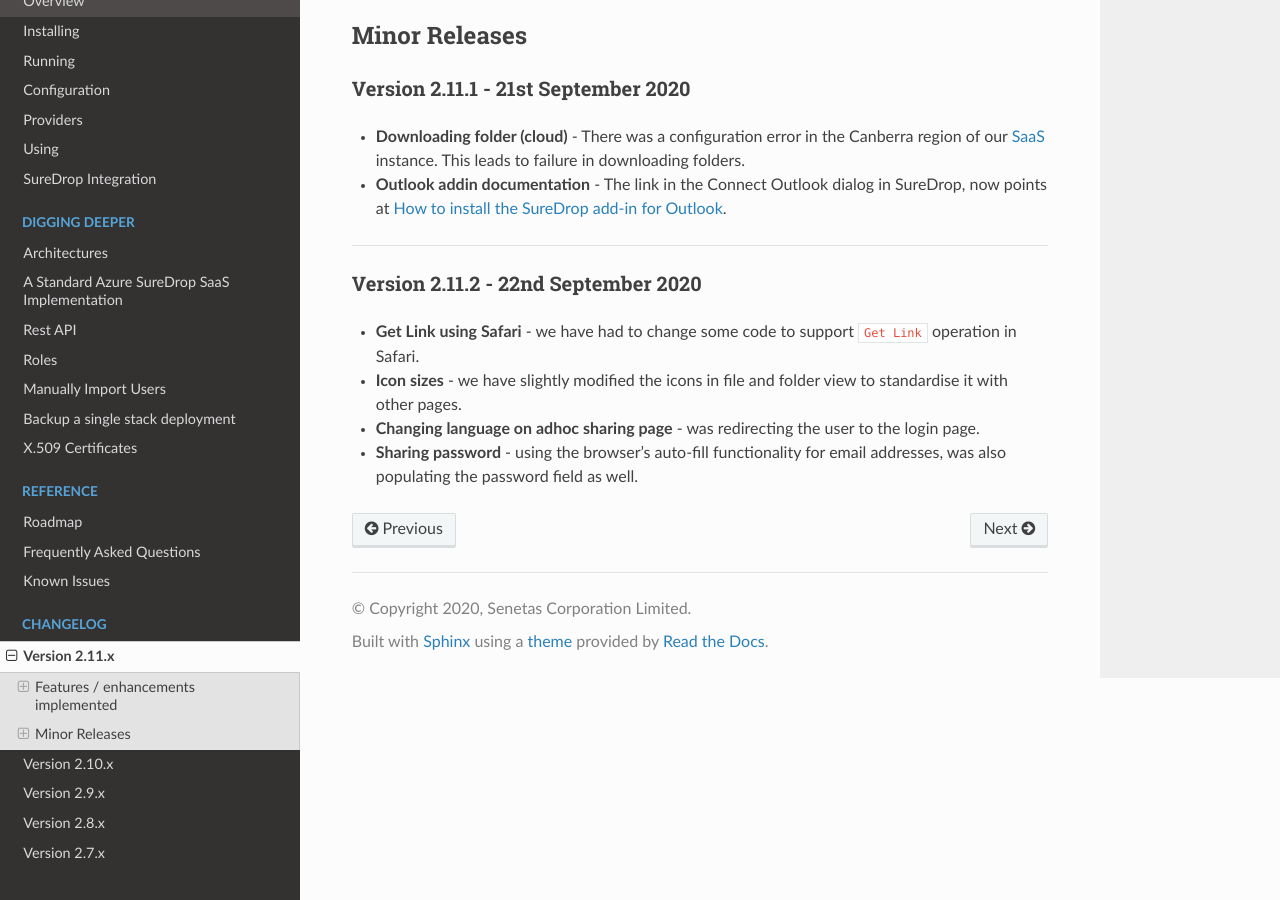
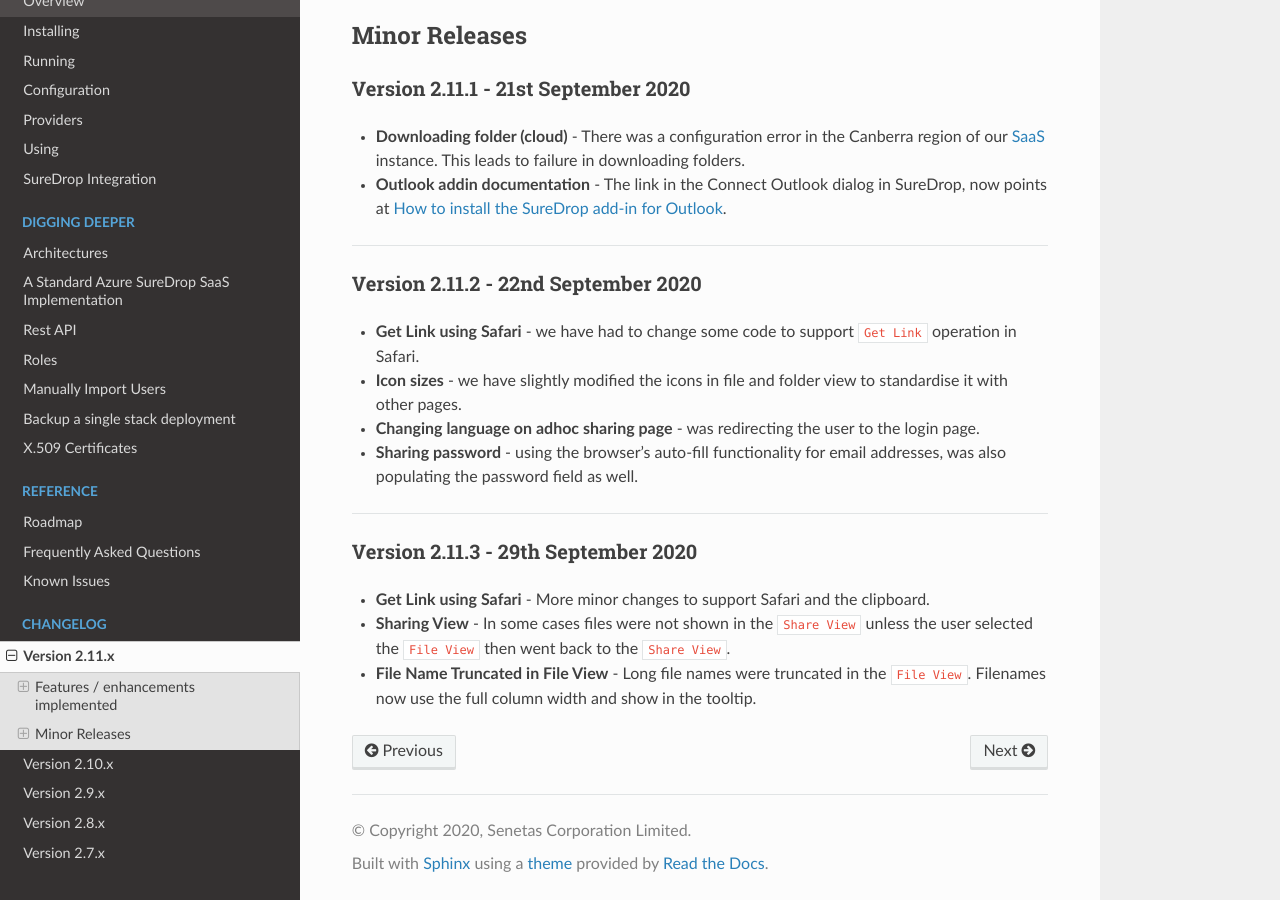
Before and after one commit to Senetas/SureDrop, a Sphinx documentation site: the page built from docs/source/release/2.11.x.rst, in a window 1280 px wide and 900 px high, scrolled down 5141 px. Built offline with Sphinx 7.4.7 and the Read the Docs theme 2.0.0, drawn with Linux system fonts in a browser that asks for light colours.

Commit message:
release 2.11.3

```diff
--- a/docs/source/release/2.11.x.rst
+++ b/docs/source/release/2.11.x.rst
@@ -147,3 +147,17 @@
 
 - **Sharing password** - using the browser's auto-fill functionality for email addresses, was also populating
   the password field as well.
+
+.. raw:: html
+
+   <hr>
+
+Version 2.11.3 - 29th September 2020
+~~~~~~~~~~~~~~~~~~~~~~~~~~~~~~~~~~~~
+
+- **Get Link using Safari** - More minor changes to support Safari and the clipboard.
+
+- **Sharing View** - In some cases files were not shown in the ``Share View`` unless the user selected the ``File View`` then went back to the ``Share View``.
+
+- **File Name Truncated in File View** - Long file names were truncated in the ``File View``.
+  Filenames now use the full column width and show in the tooltip.
```
